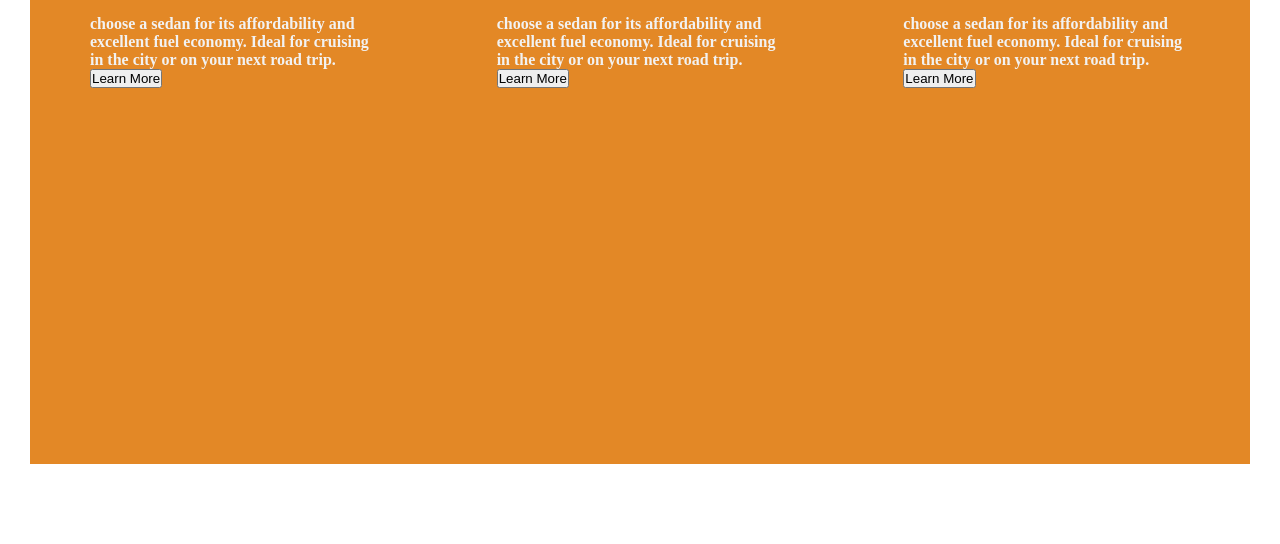
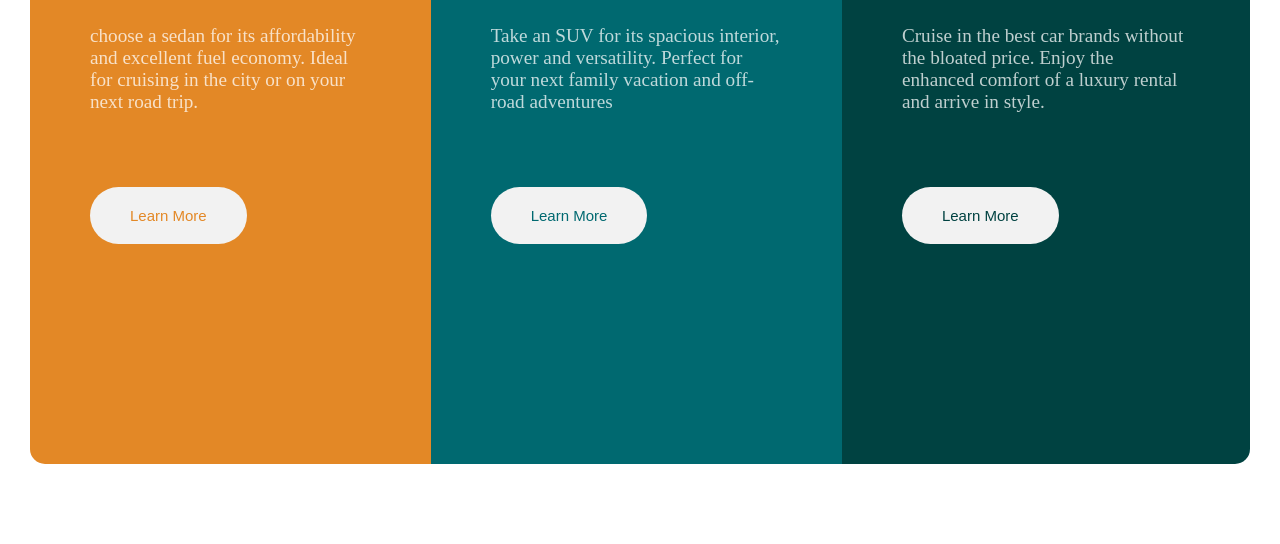
Before and after one commit to Eveivy/cards_g-f, a plain HTML site: page index.html in a window 1280 px wide. Shown: the part 256-800 px from the top of the page. Drawn offline with Linux system fonts and the light colour scheme; a web font is replaced by a local one.

Commit message:
styled cards

```diff
--- a/css/style.css
+++ b/css/style.css
@@ -13,7 +13,7 @@ The designs were created to the following widths:
 
 Bright orange: hsl(31, 77%, 52%)
 Dark cyan: hsl(184, 100%, 22%)
-Very dark cyan: hsl(179, 100%, 13%)
+Very dark cyan:
 
 ### Neutral
 
@@ -34,38 +34,90 @@ Very light gray (background, headings, buttons): hsl(0, 0%, 95%)
 - Family: [Big Shoulders Display]()
 - Weights: 700 */
 
-*{
+* {
     margin: 0;
     padding: 0;
     box-sizing: border-box;
 }
-body{
+
+body {
     width: 100%;
     height: 100vh;
     display: flex;
     justify-content: center;
-    font-family:  'Big Shoulders Display';
+    font-family: 'Big Shoulders Display';
     font-weight: 700;
 }
-.container-fluid{
+
+.container-fluid {
     display: flex;
     padding: 30px;
     justify-content: center;
     border-radius: 10px;
 }
-.card{
+
+.card {
     background-color: hsl(31, 77%, 52%);
     color: hsl(0, 0%, 95%);
-    padding: 0 60px;
+    padding: 20px 60px;
     margin: 50px 0;
-    font-family: "Lexend Deca";
 }
-.card_img{
-    margin: 30px 0;
+
+.card_img {
+    margin: 20px 0;
 }
-.card_text h1{
+
+.card_text h1 {
     text-transform: uppercase;
     font-weight: bold;
     margin: 40px 0;
+    font-size: 2rem;
+    color: hsl(0, 0%, 95%);
+}
 
+.card_text p {
+    color: hsla(0, 0%, 100%, 0.75);
+    font-family: "Lexend Deca";
+    font-weight: 400;
+    font-size: 1.2rem;
+    margin-bottom: 70px;
 }
+
+.card_btn button {
+    background-color: hsl(0, 0%, 95%);
+    border: none;
+    color: hsl(31, 77%, 52%);
+    padding: 20px 40px;
+    margin-bottom: 90px;
+    text-align: center;
+    text-decoration: none;
+    display: inline-block;
+    margin: 4px 0;
+    cursor: pointer;
+    border-radius: 35px;
+    font-size: 15px;
+    transition: all 0.2s;
+}
+.card_btn button:hover {
+    background-color: transparent;
+    color: white;
+    border: 2px solid white;
+}
+.first_card{
+    border-top-left-radius: 15px;
+    border-bottom-left-radius: 15px;
+}
+.sec_card {
+    background-color: hsl(184, 100%, 22%);
+}
+.card_btn .sec_btn {
+    color: hsl(184, 100%, 22%);
+}
+.third_card{
+    background-color:  hsl(179, 100%, 13%);
+    border-top-right-radius: 15px;
+    border-bottom-right-radius: 15px;
+}
+.card_btn .third_btn{
+    color:  hsl(179, 100%, 13%);
+}
--- a/index.html
+++ b/index.html
@@ -14,7 +14,7 @@
 
 <body>
     <div class="container-fluid">
-        <div class="card">
+        <div class="card first_card">
             <div class="card_img">
                 <img src="./images/icon-sedans.svg" alt="">
             </div>
@@ -26,28 +26,28 @@
                 <button>Learn More</button>
             </div>
         </div>
-        <div class="card">
+        <div class="card sec_card">
             <div class="card_img">
-                <img src="./images/icon-sedans.svg" alt="">
+                <img src="./images/icon-suvs.svg" alt="">
             </div>
             <div class="card_text">
-                <h1>sedans</h1>
-                <p>choose a sedan for its affordability and excellent fuel economy. Ideal for cruising in the city or on your next road trip.</p>
+                <h1>Suvs</h1>
+                <p>Take an SUV for its spacious interior, power and versatility. Perfect for your next family vacation and off-road adventures</p>
             </div>
             <div class="card_btn">
-                <button>Learn More</button>
+                <button class="sec_btn">Learn More</button>
             </div>
         </div>
-        <div class="card">
+        <div class="card third_card">
             <div class="card_img">
-                <img src="./images/icon-sedans.svg" alt="">
+                <img src="./images/icon-luxury.svg" alt="">
             </div>
             <div class="card_text">
-                <h1>sedans</h1>
-                <p>choose a sedan for its affordability and excellent fuel economy. Ideal for cruising in the city or on your next road trip.</p>
+                <h1>Luxury</h1>
+                <p>Cruise in the best car brands without the bloated price. Enjoy the enhanced comfort of a luxury rental and arrive in style.</p>
             </div>
             <div class="card_btn">
-                <button>Learn More</button>
+                <button class="third_btn">Learn More</button>
             </div>
         </div>
     </div>
```
